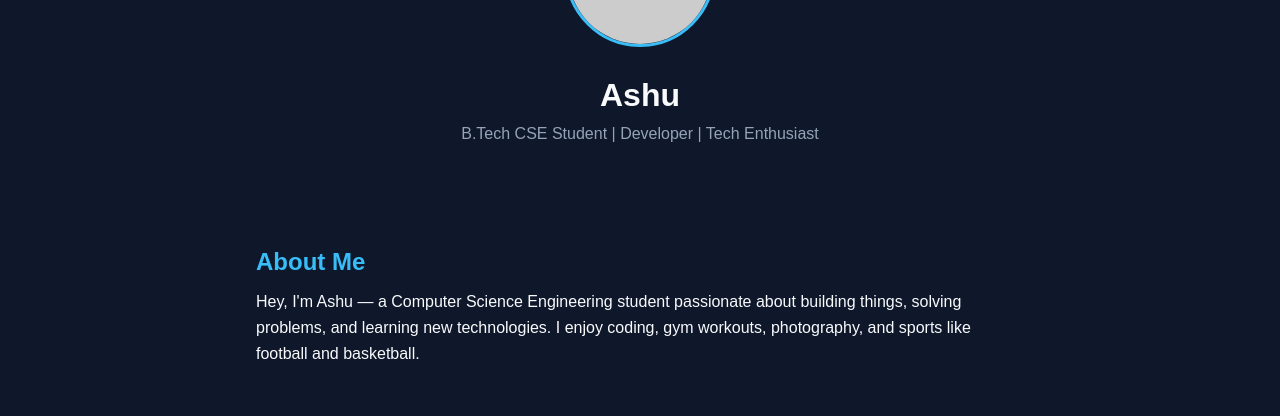
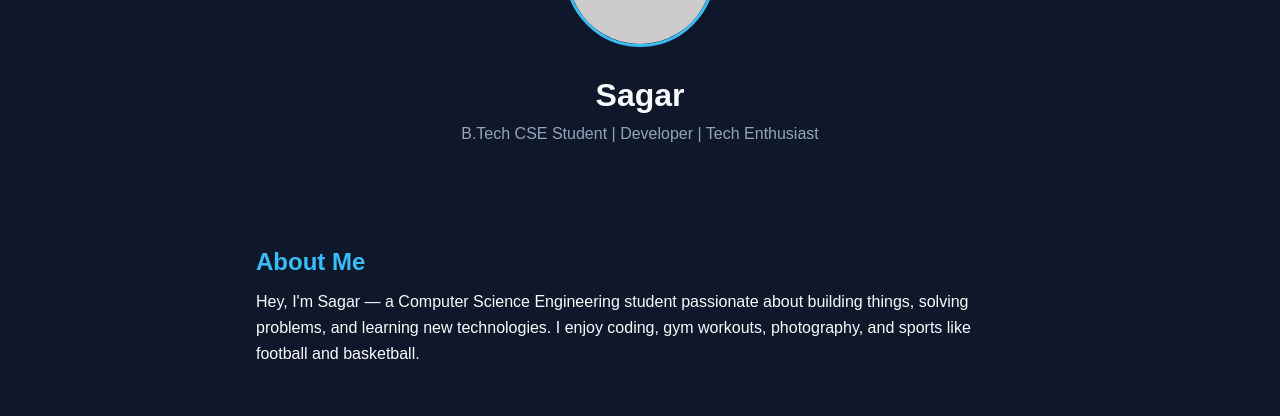
Before and after one commit to CodeByAshuu/DevOps, a plain HTML site: page index.html in a window 1280 px wide. Shown: the part 209-625 px from the top of the page. Drawn offline with Linux system fonts and the light colour scheme; placeholder pictures from the web are drawn by us.

Commit message:
changing name

```diff
--- a/index.html
+++ b/index.html
@@ -3,7 +3,7 @@
 <head>
   <meta charset="UTF-8">
   <meta name="viewport" content="width=device-width, initial-scale=1.0">
-  <title>Ashu | Portfolio</title>
+  <title>Sagar| Portfolio</title>
   <style>
     * {
       margin: 0;
@@ -108,13 +108,13 @@
 
   <header>
     <img src="https://via.placeholder.com/150" alt="Profile Picture">
-    <h1>Ashu</h1>
+    <h1>Sagar</h1>
     <p>B.Tech CSE Student | Developer | Tech Enthusiast</p>
   </header>
 
   <section id="about">
     <h2>About Me</h2>
-    <p>Hey, I'm Ashu — a Computer Science Engineering student passionate about building things, solving problems, and learning new technologies. I enjoy coding, gym workouts, photography, and sports like football and basketball.</p>
+    <p>Hey, I'm Sagar — a Computer Science Engineering student passionate about building things, solving problems, and learning new technologies. I enjoy coding, gym workouts, photography, and sports like football and basketball.</p>
   </section>
 
   <section id="skills">
```
